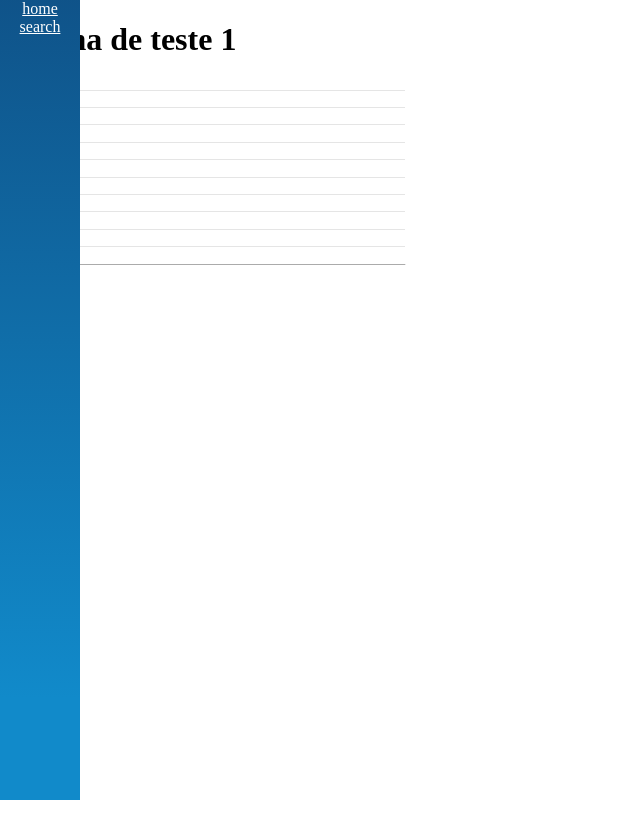
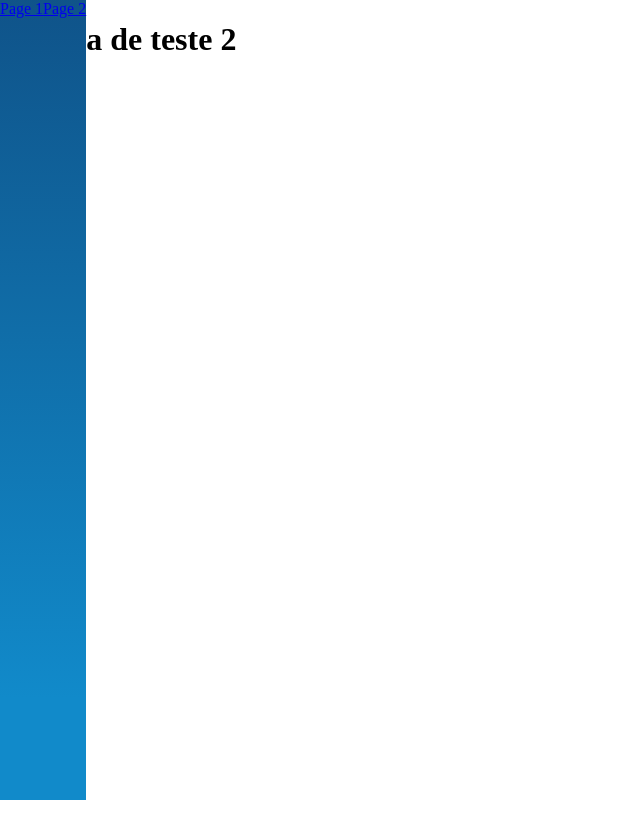
Before and after one commit to gabrielpeereira/semantix-test, a React (Create React App) app: page /page2 in a window 1280 px wide. Shown: the top 838 px of the page, without its empty margins (0-640 px from the left). After the commit the page ends 800 px from the top, so only its background shows below. Built offline with nearby package versions, Linux system fonts and the light colour scheme; no server answers.

Commit message:
montando sistema de rotas aplicando SPA

```diff
--- a/package.json
+++ b/package.json
@@ -12,6 +12,7 @@
     "react-chartjs-2": "^2.9.0",
     "react-dom": "^16.13.1",
     "react-icons": "^3.9.0",
+    "react-router-dom": "^5.1.2",
     "react-scripts": "3.4.1"
   },
   "scripts": {
--- a/src/App.js
+++ b/src/App.js
@@ -1,15 +1,13 @@
 import React from 'react';
-import Page1 from './pages/page1';
-import BarChart from './components/charts/BarChart';
-import PieChart from './components/charts/PieChart';
 import './App.css';
+
+import Routes from './routes';
+
 
 function App() {
   return (
     <div className="App">
-      <Page1 />
-      <BarChart />
-      <PieChart />
+      <Routes />
     </div>
   );
 }
--- a/src/pages/page1/index.js
+++ b/src/pages/page1/index.js
@@ -1,4 +1,5 @@
 import React from 'react';
+import { Link } from 'react-router-dom';
 import '../../App.css';
 
 
@@ -6,8 +7,14 @@ export default function Page1(){
     return(
         <div className="chart-container">
             <header className="menu">
-                <li title="home"><a href="/" className="home">home</a></li>
-                <li title="search"><a href="/" className="search">search</a></li>
+            <Link className="back-link" to="/">
+                Page 1
+                </Link>
+
+                <Link className="back-link" to="/page2">
+                Page 2
+                </Link>
+
             </header>
             <h1>Página de teste 1</h1>
         </div>
--- a/src/pages/page2/index.js
+++ b/src/pages/page2/index.js
@@ -0,0 +1,21 @@
+import React from 'react';
+import { Link } from 'react-router-dom';
+import '../../App.css';
+
+
+export default function Page2(){
+    return(
+        <div className="chart-container">
+            <header className="menu">
+            <Link className="back-link" to="/">
+                Page 1
+                </Link>
+            <Link className="back-link" to="/page2">
+                Page 2
+                </Link>
+
+            </header>
+            <h1>Página de teste 2</h1>
+        </div>
+    )
+}
--- a/src/routes.js
+++ b/src/routes.js
@@ -1,11 +1,14 @@
 import React from 'react';
 import { BrowserRouter, Route, Switch } from 'react-router-dom';
+import Page1 from './pages/page1';
+import Page2 from './pages/page2';
 
 export default function Routes(){
     return(
         <BrowserRouter>
             <Switch>
-
+                <Route path="/" exact component={Page1} />
+                <Route path="/page2" component={Page2} />
             </Switch>
         </BrowserRouter>
     );
```
Also changed, not shown: 1 other file (tests, documents, lock files or other folders).
